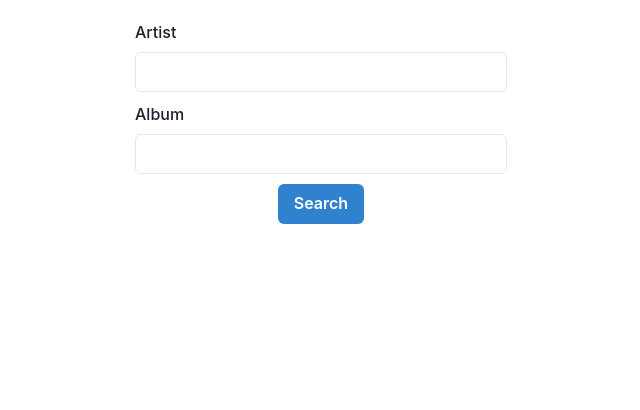
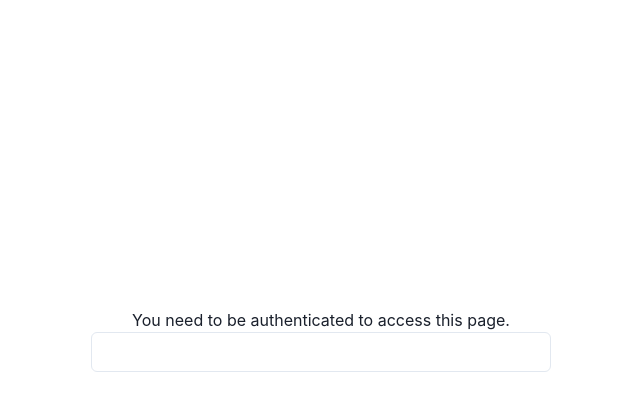
Before and after one commit to bryan-bmf/my-vinyl-collection, a React (Create React App) app in the folder client/: page /add in a window 1280 px wide. Shown: the top 410 px of the page, without its empty margins (319-959 px from the left). Built offline with nearby package versions, Linux system fonts and the light colour scheme.

Commit message:
Authentication (#42)
* authentication page

* fix styles

```diff
--- a/client/src/App.tsx
+++ b/client/src/App.tsx
@@ -6,7 +6,7 @@ import Collection from "./pages/Collection";
 import Home from "./pages/Home";
 import NotFound from "./pages/NotFound";
 
-export const URL = "https://d4akvuls33.execute-api.us-east-2.amazonaws.com/prod";
+export const URL = "https://cw7aovwsn9.execute-api.us-east-2.amazonaws.com/prod";
 
 function App() {
 	return (
--- a/client/src/components/AddVinylForm.tsx
+++ b/client/src/components/AddVinylForm.tsx
@@ -231,7 +231,8 @@ const sx = {
 		marginBottom: "10px",
 	},
 	form: {
-		width: "45%",
+		width: "100%",
+		height: "100%"
 	},
 	loading: {
 		background: "rgba(0, 0, 0, 0.4)",
--- /dev/null
+++ b/client/src/components/Authenticate.tsx
@@ -0,0 +1,69 @@
+import { Flex, Input, Text } from "@chakra-ui/react";
+import { useState } from "react";
+import { URL } from "../App";
+
+const Authenticate =(props: any) => {
+	const [password, setPassword] = useState<string>("");
+	const [error, setError] = useState<boolean>(false);
+	const [errorMsg, setErrorMsg] = useState<string>();
+
+	const handleEnter = (e: any) => {
+		if (e.keyCode === 13) {
+			fetchAuth();
+		}
+		return;
+	};
+
+	const fetchAuth = async () => {
+        setError(false);
+
+		const params = {
+			method: "POST",
+			headers: {
+				"Content-Type": "application/json",
+			},
+			body: JSON.stringify({ pass: password }),
+		};
+		const resp = await fetch(`${URL}/authenticate`, params);
+		const respData = await resp.text();
+
+        if(!resp.ok) {
+            setError(true);
+            setErrorMsg(respData);
+        }
+        else {
+            props.handleAuth(true);
+        }
+
+	};
+
+	return (
+		<Flex sx={sx.page}>
+			<Text>You need to be authenticated to access this page.</Text>
+			<Input
+				type="password"
+				value={password}
+				onChange={(e) => setPassword(e.target.value)}
+				onKeyDown={handleEnter}
+				sx={sx.field}
+			/>
+            {error ? <Text color="red">{errorMsg}</Text> : null}
+		</Flex>
+	);
+};
+
+const sx = {
+	page: {
+		w: "60vw",
+		h: "80vh",
+		flexDirection: "column",
+		alignItems: "center",
+		justifyContent: "center",
+	},
+    field: {
+        textAlign: "center",
+        width: "60%"
+    }
+};
+
+export default Authenticate;
--- a/client/src/components/SearchAlbum.tsx
+++ b/client/src/components/SearchAlbum.tsx
@@ -79,7 +79,7 @@ const SearchAlbum = () => {
 		<Center>
 			{Object.keys(album).length === 0 && (
 				<VStack sx={sx.stack}>
-					<FormControl sx={sx.form}>
+					<FormControl>
 						<FormLabel>Artist</FormLabel>
 						<Input
 							name="artist"
@@ -193,10 +193,10 @@ const sx = {
 		marginBottom: "10px",
 	},
 	form: {
-		w: "30%",
+		width: "100%",
 	},
 	stack: {
-		w: "100%",
+		width: "100%",
 	},
 	text: {
 		textOverflow: "ellipsis",
--- a/client/src/pages/AddVinyl.tsx
+++ b/client/src/pages/AddVinyl.tsx
@@ -1,19 +1,32 @@
-import { Box } from "@chakra-ui/react";
+import { Flex } from "@chakra-ui/react";
+import { useState } from "react";
+import Authenticate from "../components/Authenticate";
 import SearchAlbum from "../components/SearchAlbum";
 
 const AddVinyl = () => {
+	const [authenticated, setAuthenticated] = useState<boolean>(false)
+
+	const handleAuth = (res: boolean) => {
+		setAuthenticated(res);
+	}
+
 	return (
-		<Box sx={sx.pageConfig}>
-			<SearchAlbum />
-		</Box>
+		<Flex sx={sx.pageConfig}>
+			{authenticated ? <SearchAlbum /> : <Authenticate handleAuth={handleAuth} /> }
+		</Flex>
 	);
 };
+
+interface Props {
+	handleAuth: () => boolean;
+}
 
 const sx = {
     pageConfig: {
 		padding: 5,
 		width: "100vw",
 		height: "100vh",
+		justifyContent: "center",
 	},
 }
 
```
Lines whose indentation alone changed are shown as unchanged.
